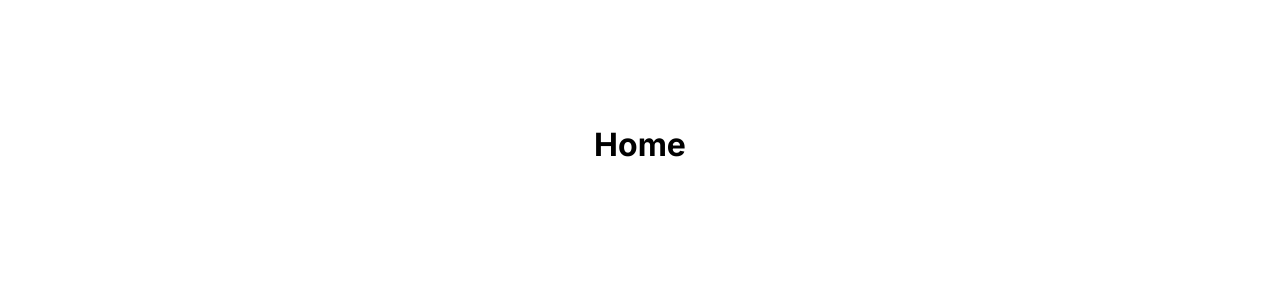
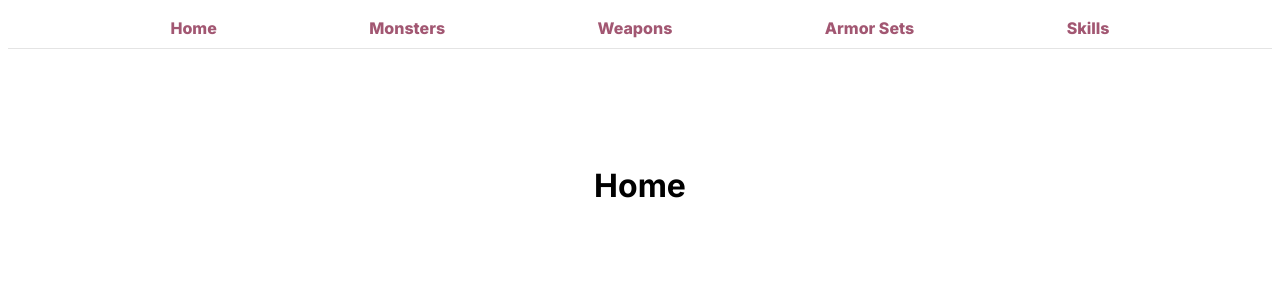
Before and after one commit to erisonn/nextjs-estudo, a Next.js app: page / in a window 1280 px wide. Shown: the top 300 px of the page. Built offline with nearby package versions, Linux system fonts and the light colour scheme.

Commit message:
add appheader

```diff
--- a/package.json
+++ b/package.json
@@ -17,6 +17,7 @@
     "next": "13.4.19",
     "react": "18.2.0",
     "react-dom": "18.2.0",
+    "sass": "^1.69.5",
     "typescript": "5.2.2"
   }
 }
--- a/src/app/layout.tsx
+++ b/src/app/layout.tsx
@@ -1,21 +1,25 @@
-import type { Metadata } from 'next'
-import { Inter } from 'next/font/google'
+import AppHeader from "@/components/AppHeader";
+import type { Metadata } from "next";
+import { Inter } from "next/font/google";
 
-const inter = Inter({ subsets: ['latin'] })
+const inter = Inter({ subsets: ["latin"] });
 
 export const metadata: Metadata = {
-  title: 'Create Next App',
-  description: 'Generated by create next app',
-}
+  title: "Create Next App",
+  description: "Generated by create next app",
+};
 
 export default function RootLayout({
   children,
 }: {
-  children: React.ReactNode
+  children: React.ReactNode;
 }) {
   return (
     <html lang="en">
-      <body className={inter.className}>{children}</body>
+      <body className={inter.className}>
+        <AppHeader />
+        {children}
+      </body>
     </html>
-  )
+  );
 }
--- /dev/null
+++ b/src/components/AppHeader/index.module.scss
@@ -0,0 +1,14 @@
+@use "../../app/variables";
+
+.appHeader {
+  display: flex;
+  justify-content: space-evenly;
+  padding: 10px;
+  border-bottom: 1px solid rgb(228, 228, 228);
+  > a {
+    color: variables.$link-color;
+    font-weight: 800;
+    text-decoration: none;
+
+  }
+}
--- /dev/null
+++ b/src/components/AppHeader/index.tsx
@@ -0,0 +1,16 @@
+import Link from "next/link";
+import styles from "./index.module.scss";
+
+const AppHeader = () => {
+  return (
+    <div className={styles.appHeader}>
+      <Link href="/">Home</Link>
+      <Link href="/monsters">Monsters</Link>
+      <Link href="/weapons">Weapons</Link>
+      <Link href="/armor-sets">Armor Sets</Link>
+      <Link href="/skills">Skills</Link>
+    </div>
+  );
+};
+
+export default AppHeader;
```
Also changed, not shown: 1 other file (tests, documents, lock files or other folders).
